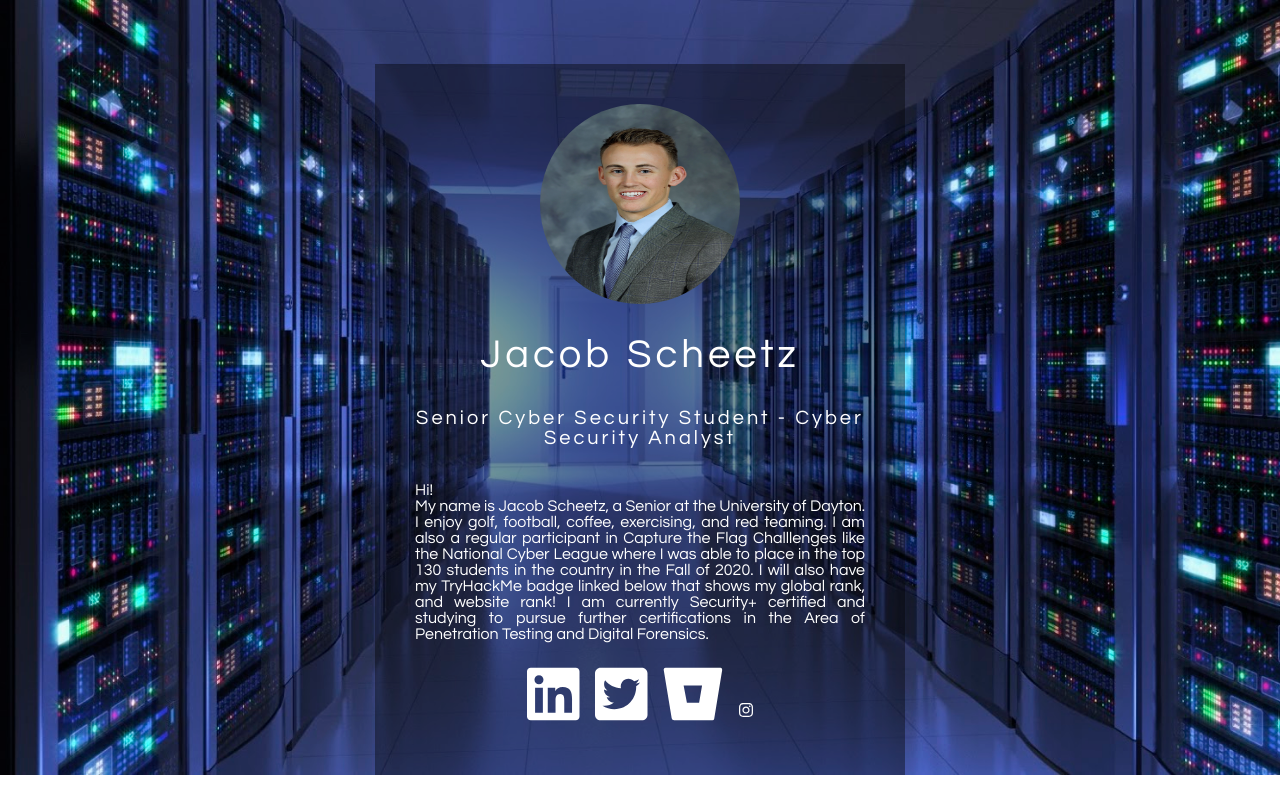
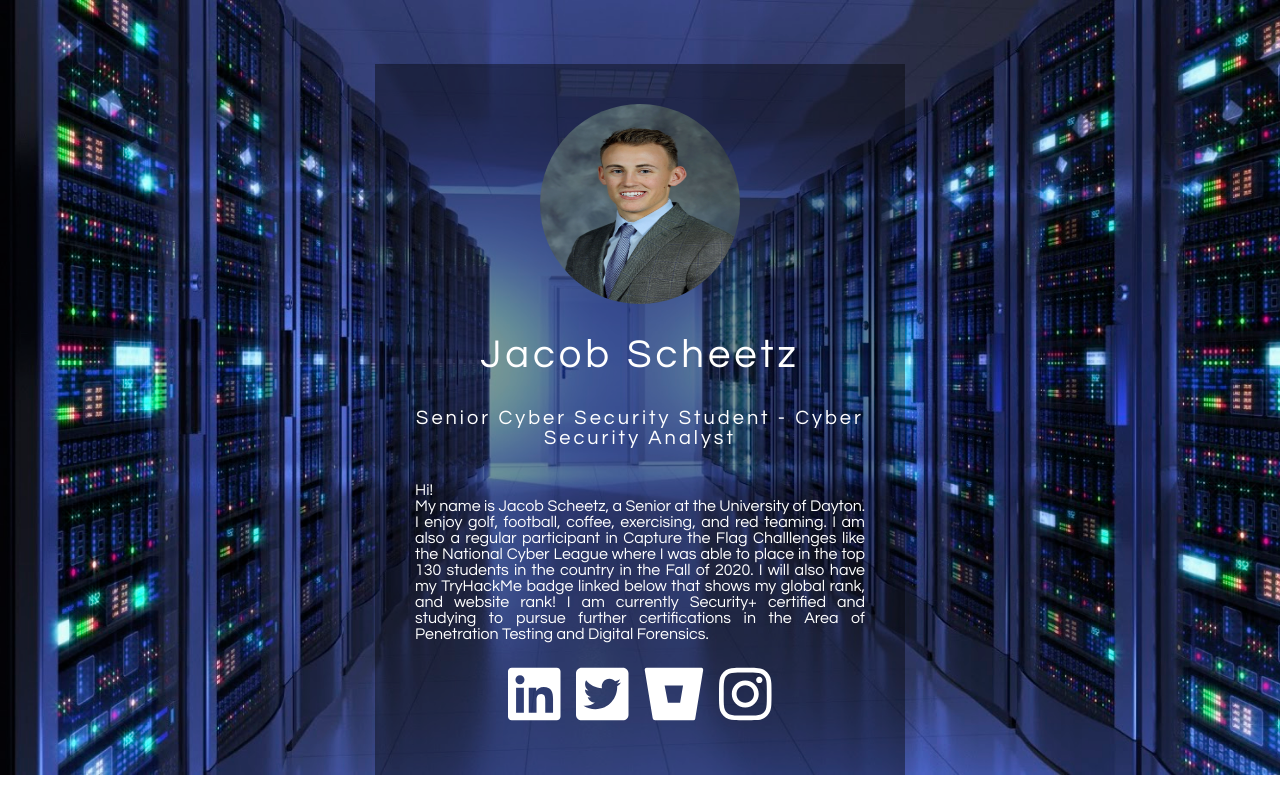
Before and after one commit to scheetz-sxh/scheetz-sxh.github.io, a plain HTML site: page index.html in a window 1280 px wide. Drawn offline with Linux system fonts and the light colour scheme.

Commit message:
fixing insta link

```diff
--- a/index.html
+++ b/index.html
@@ -23,7 +23,7 @@
 				<li><a href="#"><i class="fab fa-linkedin"></i></a></li>
 				<li><a href="#"><i class="fab fa-twitter-square"></i></a></li>
 				<li><a href="#"><i class="fab fa-bitbucket"></i></a></li>
-				<li><a href="#"></a><i class="fab fa-instagram"></i></li>
+				<li><a href="#"><i class="fab fa-instagram"></i></a></li>
 			</ul>
 		</div>
 	</body><!--End Body-->
```
